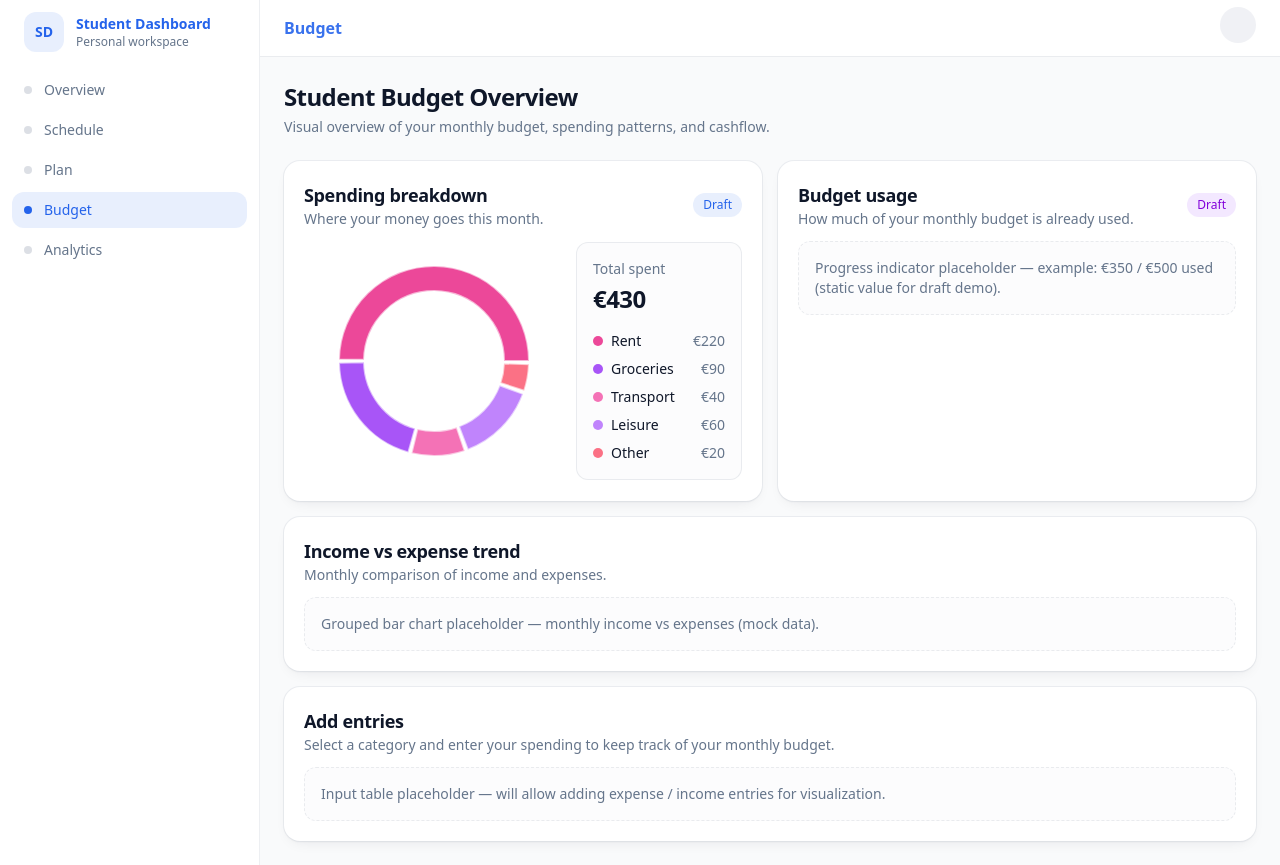
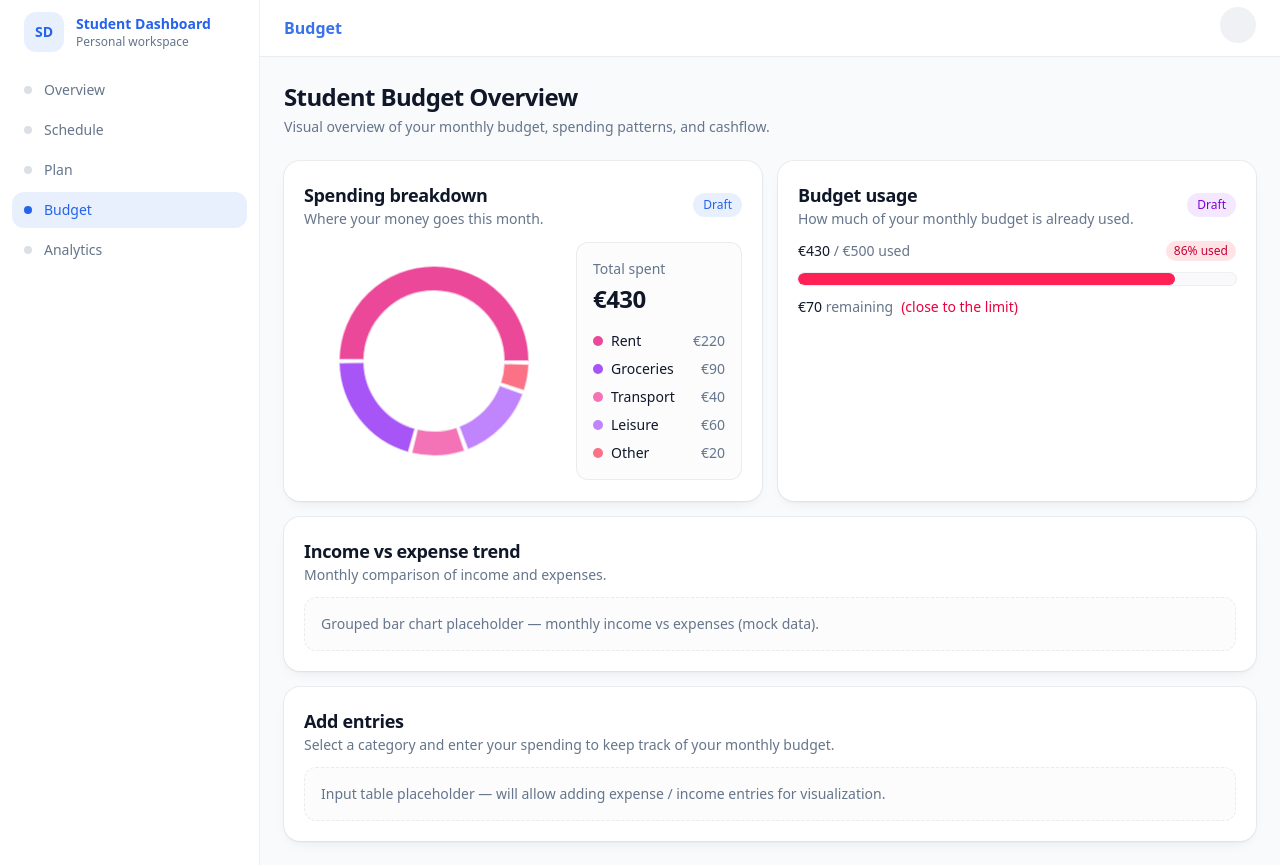
Before and after one commit to group6-dashboard/student-dashboard, a Next.js app: page /budget in a window 1280 px wide. Built offline with nearby package versions, Linux system fonts and the light colour scheme.

Commit message:
add budget usage progress indicator

```diff
--- a/src/app/(dashboard)/budget/page.tsx
+++ b/src/app/(dashboard)/budget/page.tsx
@@ -1,4 +1,5 @@
 import SpendingDonutChart from '@/components/budget/SpendingDonutChart';
+import BudgetProgress from '@/components/budget/BudgetProgress';
 import {
   Card,
   CardHeader,
@@ -43,7 +44,6 @@ export default function BudgetPage() {
             </div>
           </CardHeader>
           <CardContent>
-            {/* TODO (Draft demo): Donut / Pie chart with mock data */}
             <SpendingDonutChart />
           </CardContent>
         </Card>
@@ -64,11 +64,7 @@ export default function BudgetPage() {
             </div>
           </CardHeader>
           <CardContent>
-            {/* TODO (Draft demo): Static progress / gauge indicator */}
-            <Placeholder>
-              Progress indicator placeholder — example: €350 / €500 used (static
-              value for draft demo).
-            </Placeholder>
+            <BudgetProgress budget={500} spent={430} />
           </CardContent>
         </Card>
 
--- /dev/null
+++ b/src/components/budget/BudgetProgress.tsx
@@ -0,0 +1,85 @@
+
+
+import React from 'react';
+
+type BudgetProgressProps = {
+  budget?: number; // monthly budget
+  spent?: number; // total spent this month
+};
+
+function formatEuro(value: number) {
+  return new Intl.NumberFormat('en-FI', {
+    style: 'currency',
+    currency: 'EUR',
+    maximumFractionDigits: 0,
+  }).format(value);
+}
+
+export default function BudgetProgress({
+  budget = 500,
+  spent = 350,
+}: BudgetProgressProps) {
+  const safeBudget = budget > 0 ? budget : 0;
+  const safeSpent = Math.max(0, spent);
+
+  const remaining = Math.max(0, safeBudget - safeSpent);
+  const ratio = safeBudget === 0 ? 0 : safeSpent / safeBudget;
+
+  const percent = Math.min(100, Math.round(ratio * 100));
+  const isWarning = ratio >= 0.8;
+
+  // Pink / purple baseline, warning shifts toward rose.
+  const barClass = isWarning ? 'bg-rose-500' : 'bg-fuchsia-500';
+  const badgeClass = isWarning
+    ? 'bg-rose-100 text-rose-700'
+    : 'bg-purple-100 text-purple-700';
+
+  return (
+    <div className="space-y-3">
+      {/* Top line: numbers */}
+      <div className="flex flex-wrap items-center justify-between gap-2">
+        <div className="text-sm text-muted-foreground">
+          <span className="font-medium text-foreground">
+            {formatEuro(safeSpent)}
+          </span>{' '}
+          / {formatEuro(safeBudget)} used
+        </div>
+
+        <span
+          className={[
+            'inline-flex items-center rounded-full px-2 py-0.5 text-xs font-medium',
+            badgeClass,
+          ].join(' ')}
+        >
+          {percent}% used
+        </span>
+      </div>
+
+      {/* Progress bar */}
+      <div className="h-3 w-full overflow-hidden rounded-full bg-muted/40 ring-1 ring-border/50">
+        <div
+          className={['h-full rounded-full transition-[width]', barClass].join(
+            ' ',
+          )}
+          style={{ width: `${percent}%` }}
+          aria-label="Budget usage progress"
+          aria-valuenow={percent}
+          aria-valuemin={0}
+          aria-valuemax={100}
+          role="progressbar"
+        />
+      </div>
+
+      {/* Remaining */}
+      <div className="text-sm text-muted-foreground">
+        <span className="font-medium text-foreground">
+          {formatEuro(remaining)}
+        </span>{' '}
+        remaining
+        {isWarning ? (
+          <span className="ml-2 text-rose-600">(close to the limit)</span>
+        ) : null}
+      </div>
+    </div>
+  );
+}
```
